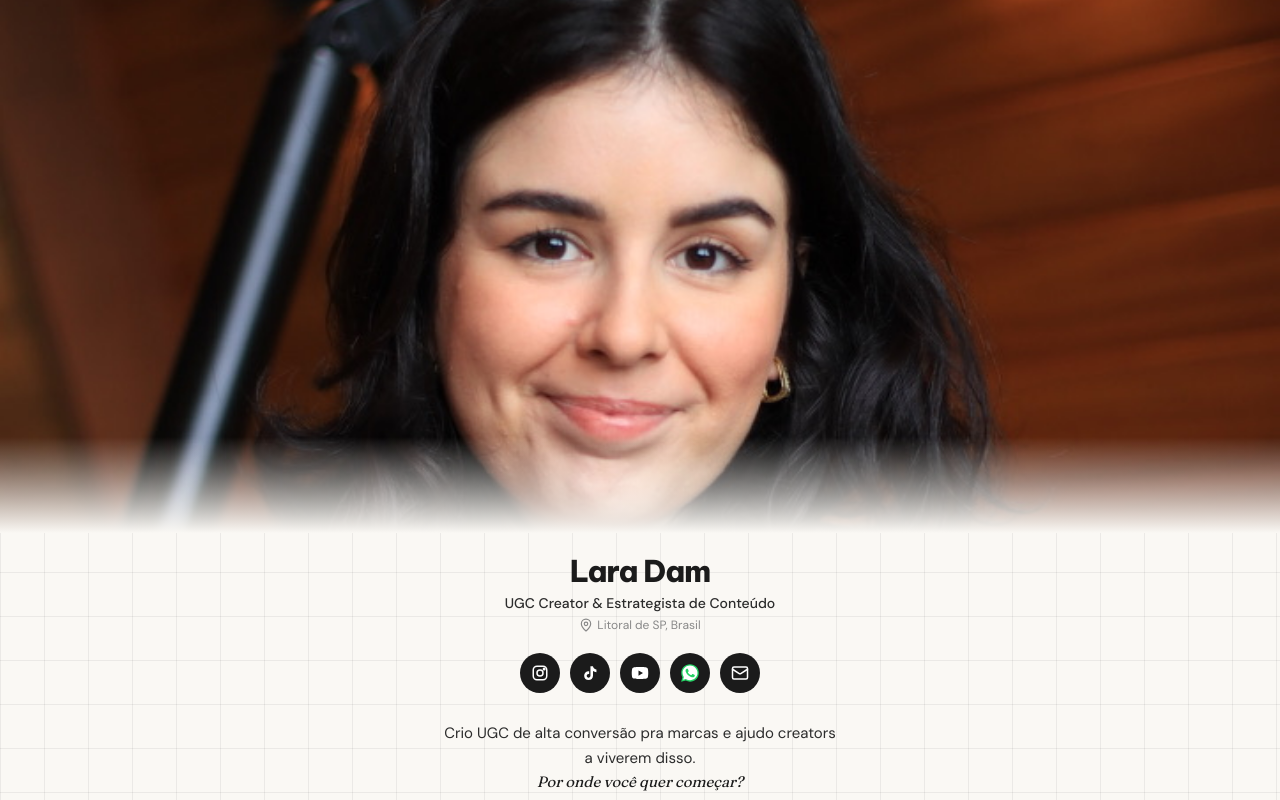
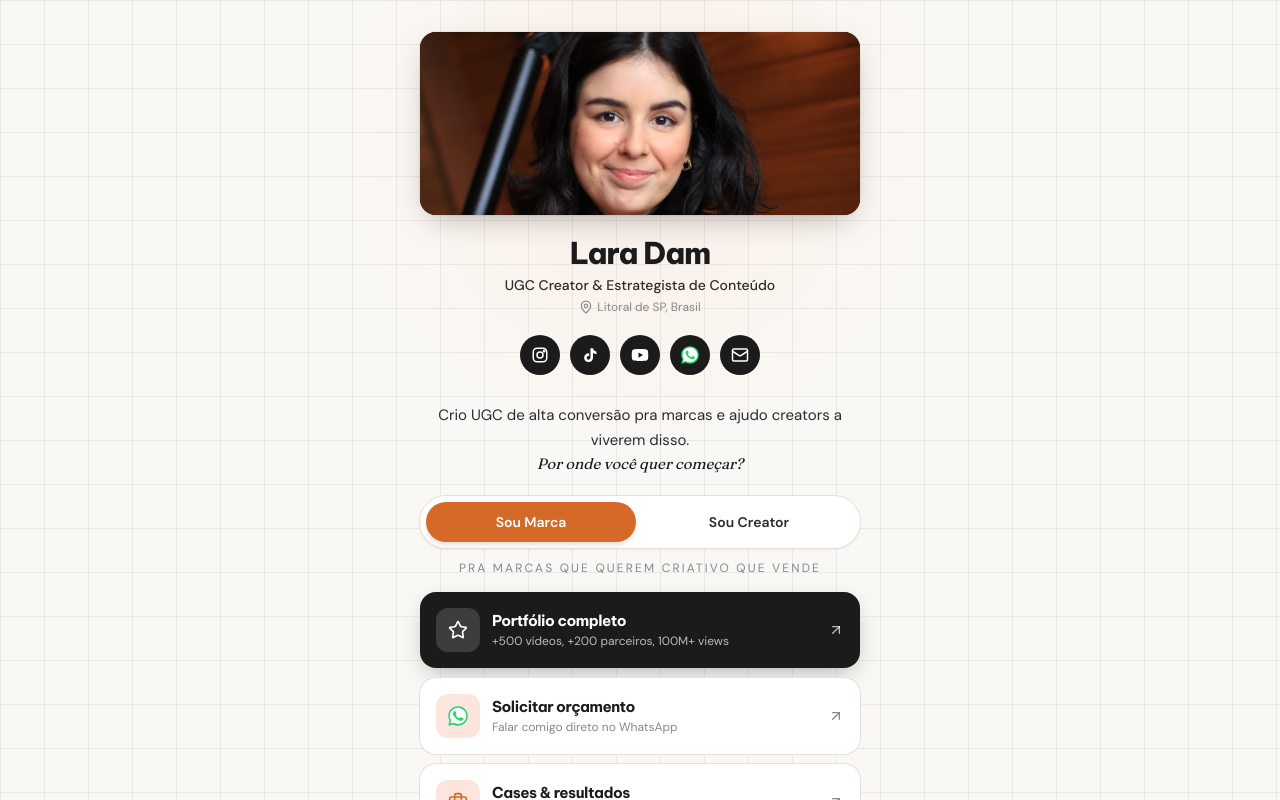
Before and after one commit to eilaradam/laradam-ugc, a Next.js app: page /bio in a window 1280 px wide. Shown: the top 800 px of the page. Built offline with nearby package versions, Linux system fonts and the light colour scheme.

Commit message:
bio: capa horizontal pequena no topo (não full-width)

```diff
--- a/src/app/bio/page.tsx
+++ b/src/app/bio/page.tsx
@@ -196,7 +196,7 @@ export default function BioPage() {
   const links = audience === "marca" ? MARCA_LINKS : CREATOR_LINKS;
 
   return (
-    <main className="relative min-h-screen overflow-hidden bg-[#FAF8F4] pb-16 text-foreground">
+    <main className="relative min-h-screen overflow-hidden bg-[#FAF8F4] px-5 pt-8 pb-16 text-foreground">
       {/* Grid quadriculado fininho — mesmo padrão da home */}
       <div
         aria-hidden
@@ -218,36 +218,25 @@ export default function BioPage() {
         }}
       />
 
-      {/* Banner horizontal — capa estilo 1920x800 */}
-      <div className="relative w-full bg-foreground">
+      <div className="relative mx-auto flex w-full max-w-[440px] flex-col items-center">
+        {/* Capa horizontal — proporção 1920x800, contida na largura */}
         <div
-          className="relative w-full overflow-hidden"
+          className="relative w-full overflow-hidden rounded-2xl bg-foreground shadow-[0_10px_30px_-10px_rgba(27,27,27,0.35)] ring-1 ring-black/5"
           style={{ aspectRatio: "1920 / 800" }}
         >
           <Image
             src="/lara-sobre.jpg"
             alt="Lara Dam"
             fill
-            sizes="100vw"
+            sizes="(max-width: 480px) 100vw, 440px"
             className="object-cover"
             style={{ objectPosition: "center 25%" }}
             priority
           />
-          {/* Fade pro fundo da página, criando transição suave */}
-          <div
-            aria-hidden
-            className="pointer-events-none absolute inset-x-0 bottom-0 h-24"
-            style={{
-              background:
-                "linear-gradient(to bottom, transparent 0%, #FAF8F4 100%)",
-            }}
-          />
         </div>
-      </div>
 
-      <div className="relative mx-auto flex w-full max-w-[440px] flex-col items-center px-5 pt-2">
         {/* Identity */}
-        <h1 className="mt-3 font-display text-3xl font-extrabold tracking-tight">
+        <h1 className="mt-5 font-display text-3xl font-extrabold tracking-tight">
           Lara Dam
         </h1>
         <p className="mt-1 text-sm font-medium text-foreground-soft">
```
